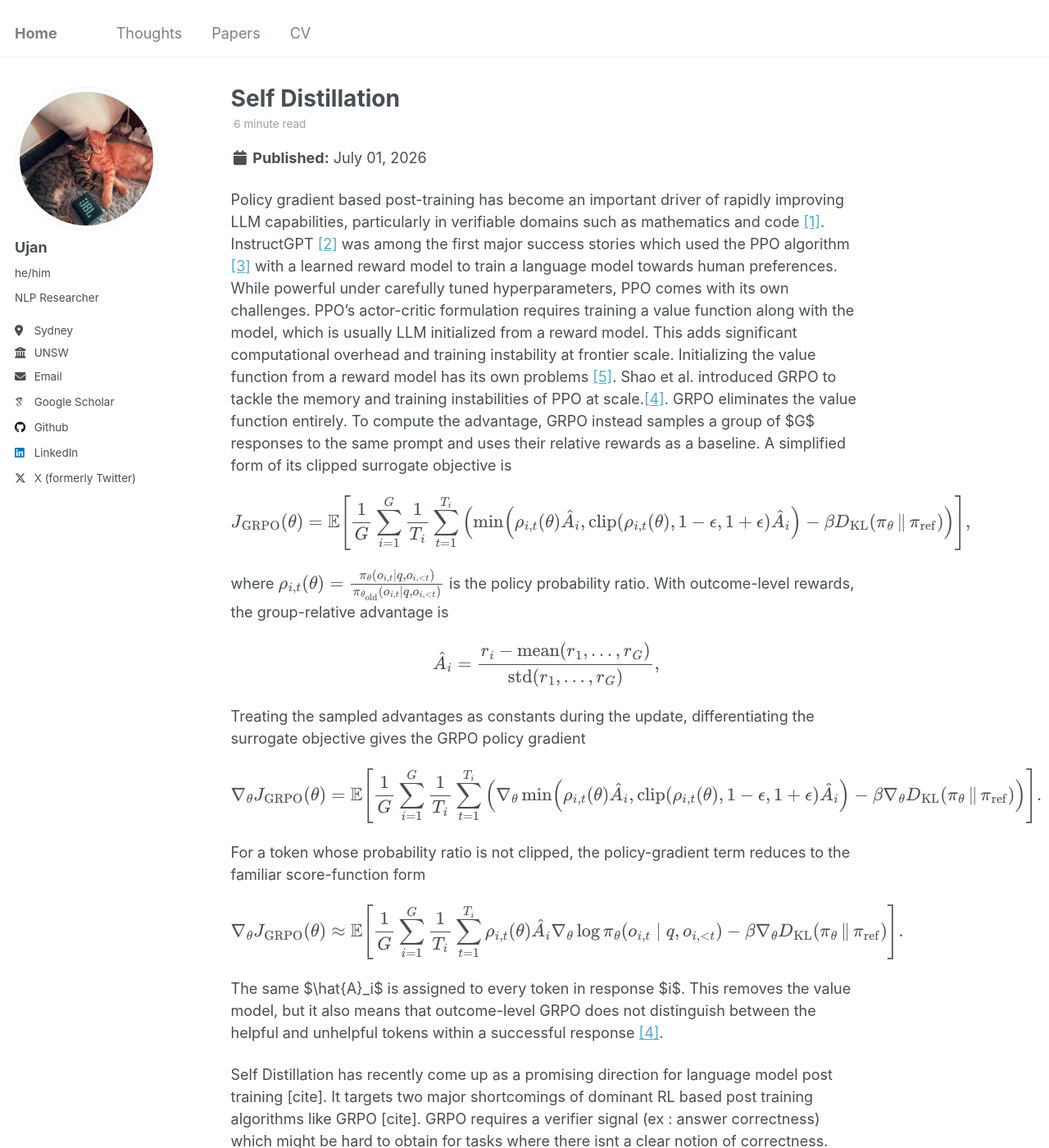
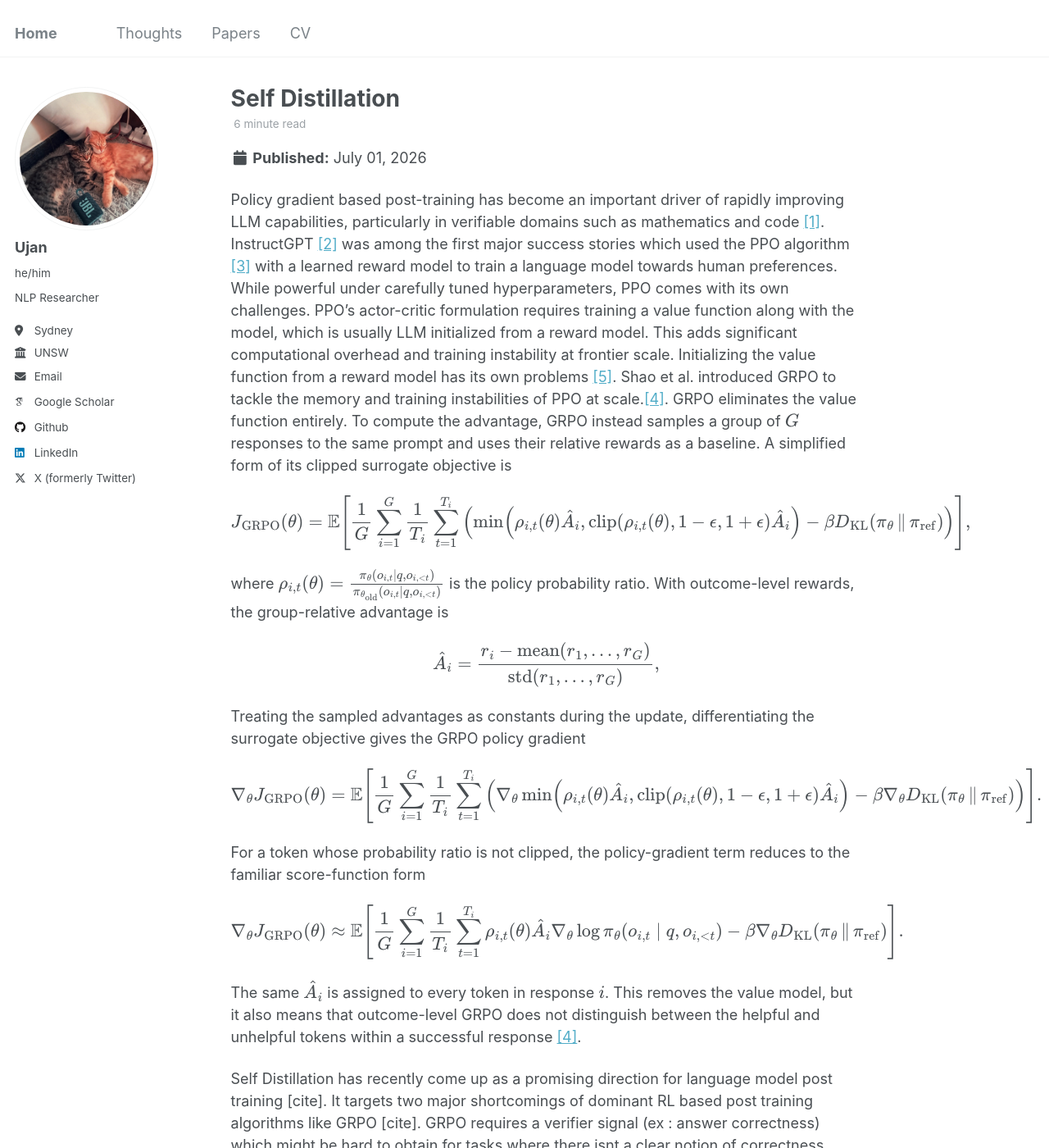
Before and after one commit to tatami-galaxy/tatami-galaxy.github.io, a Jekyll site: the page built from _posts/2026-07-01-self-distillation-post-1.md, in a window 1280 px wide and 1400 px high. Shown: the whole window at 82% size. Built offline with Jekyll 4.4.1, drawn with Linux system fonts in a browser that asks for light colours; some web fonts are replaced.

Commit message:
self distill blog

```diff
--- a/_posts/2026-07-01-self-distillation-post-1.md
+++ b/_posts/2026-07-01-self-distillation-post-1.md
@@ -4,7 +4,7 @@ date: 2026-07-01
 permalink: /posts/2026-07-01-self-distillation-post-1./
 ---
 
-Policy gradient based post-training has become an important driver of rapidly improving LLM capabilities, particularly in verifiable domains such as mathematics and code [[1]](#ref-1). InstructGPT [[2]](#ref-2) was among the first major success stories which used the PPO algorithm [[3]](#ref-3) with a learned reward model to train a language model towards human preferences. While powerful under carefully tuned hyperparameters, PPO comes with its own challenges. PPO's actor-critic formulation requires training a value function along with the model, which is usually LLM initialized from a reward model. This adds significant computational overhead and training instability at frontier scale. Initializing the value function from a reward model has its own problems [[5]](#ref-5). Shao et al. introduced GRPO to tackle the memory and training instabilities of PPO at scale.[[4]](#ref-4). GRPO eliminates the value function entirely. To compute the advantage, GRPO instead samples a group of $G$ responses to the same prompt and uses their relative rewards as a baseline. A simplified form of its clipped surrogate objective is
+Policy gradient based post-training has become an important driver of rapidly improving LLM capabilities, particularly in verifiable domains such as mathematics and code [[1]](#ref-1). InstructGPT [[2]](#ref-2) was among the first major success stories which used the PPO algorithm [[3]](#ref-3) with a learned reward model to train a language model towards human preferences. While powerful under carefully tuned hyperparameters, PPO comes with its own challenges. PPO's actor-critic formulation requires training a value function along with the model, which is usually LLM initialized from a reward model. This adds significant computational overhead and training instability at frontier scale. Initializing the value function from a reward model has its own problems [[5]](#ref-5). Shao et al. introduced GRPO to tackle the memory and training instabilities of PPO at scale.[[4]](#ref-4). GRPO eliminates the value function entirely. To compute the advantage, GRPO instead samples a group of $$G$$ responses to the same prompt and uses their relative rewards as a baseline. A simplified form of its clipped surrogate objective is
 
 $$
 J_{\mathrm{GRPO}}(\theta) = \mathbb{E}\!\left[\frac{1}{G}\sum_{i=1}^{G}\frac{1}{T_i}\sum_{t=1}^{T_i}
@@ -41,7 +41,7 @@ $$
 - \beta\nabla_\theta D_{\mathrm{KL}}\!\left(\pi_\theta\,\|\,\pi_{\mathrm{ref}}\right)\right].
 $$
 
-The same $\hat{A}_i$ is assigned to every token in response $i$. This removes the value model, but it also means that outcome-level GRPO does not distinguish between the helpful and unhelpful tokens within a successful response [[4]](#ref-4).
+The same $$\hat{A}_i$$ is assigned to every token in response $$i$$. This removes the value model, but it also means that outcome-level GRPO does not distinguish between the helpful and unhelpful tokens within a successful response [[4]](#ref-4).
 
 Self Distillation has recently come up as a promising direction for language model post training [cite]. It targets two major shortcomings of dominant RL based post training algorithms like GRPO [cite]. GRPO requires a verifier signal (ex : answer correctness) which might be hard to obtain for tasks where there isnt a clear notion of correctness. GRPO also has a credit assignment problem : for positive advantages, every token in the rollout is equally upweighted. The algorithm cannot assign granular credit to parts of the rollout, unlike its predecessor PPO, which suffers from its own inefficiencies and instabilities.
 
```
